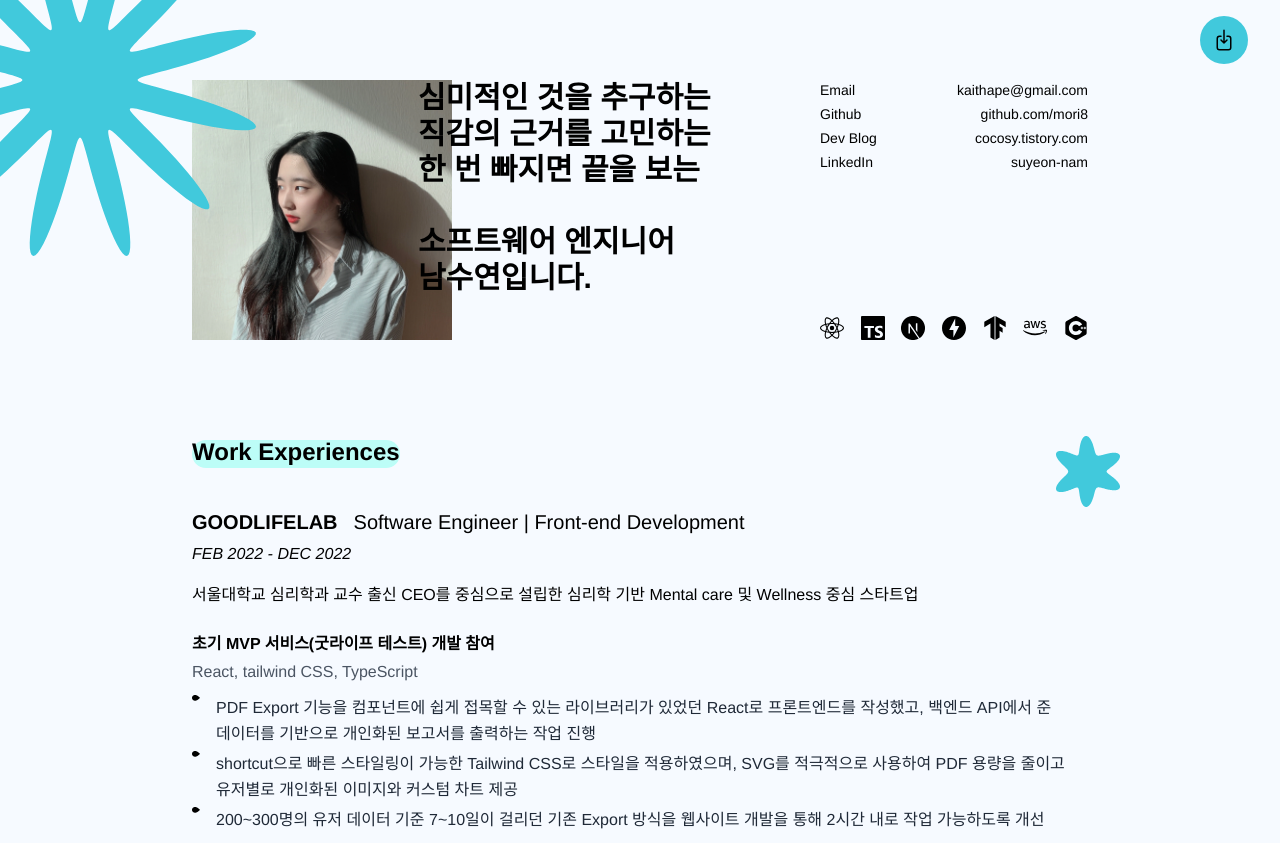
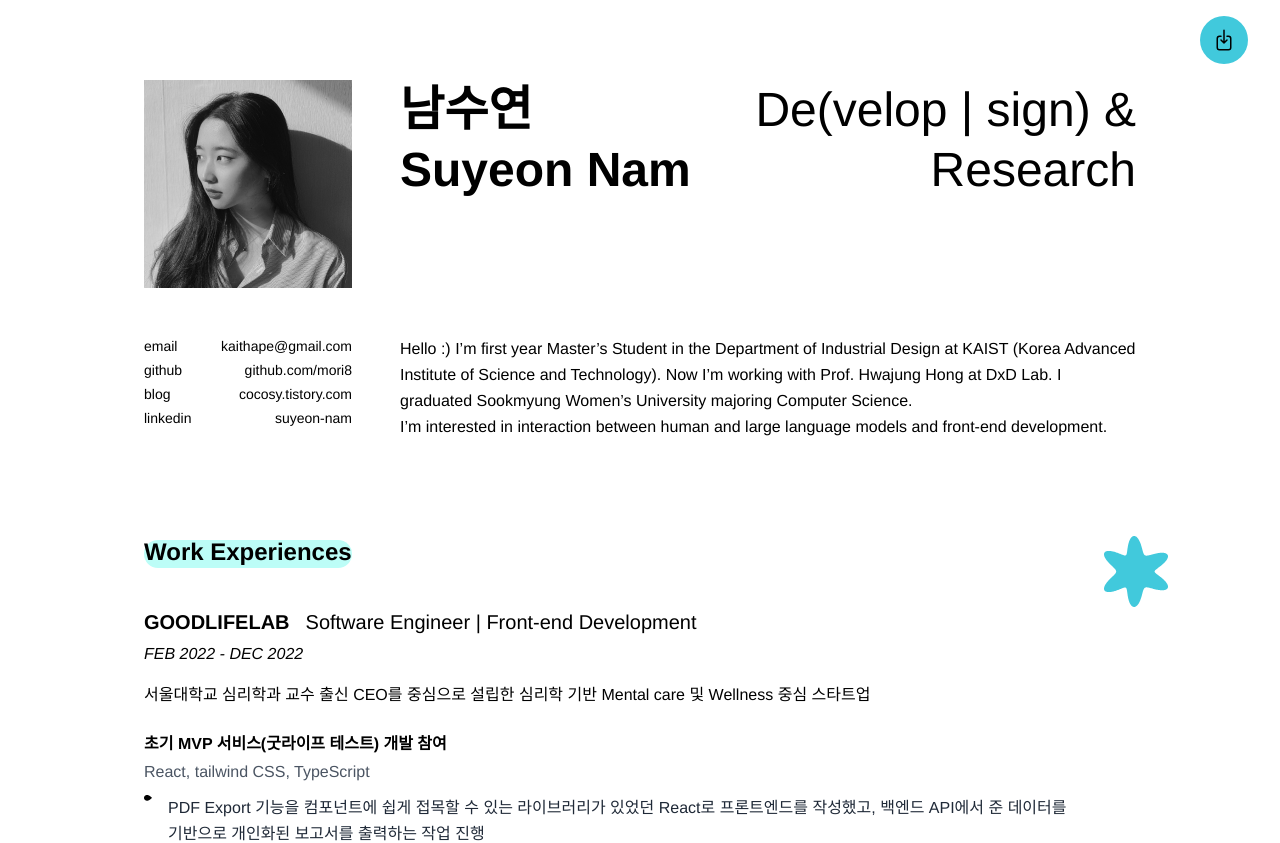
Before and after one commit to mori8/resume, a Next.js app: page / in a window 1280 px wide. Shown: the top 843 px of the page. Built offline with nearby package versions, Linux system fonts and the light colour scheme.

Commit message:
Update Header UI

```diff
--- a/components/atoms/Contacts.tsx
+++ b/components/atoms/Contacts.tsx
@@ -12,14 +12,18 @@ export default function Contacts({
   contactType,
   contactValue,
   className,
-  link
+  link,
 }: Props) {
   return (
-    <a href={link} target="_blank">
-      <div className={classNames("flex flex-row justify-between text-sm", className)}>
-        <div className="font-medium">{contactType}</div>
-        <div className="font-light">{contactValue}</div>
+    <div
+      className={classNames("flex flex-row justify-between text-sm", className)}
+    >
+      <div className="font-medium">{contactType}</div>
+      <div className="font-light">
+        <a href={link} target="_blank" className="hover:underline">
+          {contactValue}
+        </a>
       </div>
-    </a>
+    </div>
   );
 }
--- a/components/organisms/ResumeHeader.tsx
+++ b/components/organisms/ResumeHeader.tsx
@@ -1,107 +1,43 @@
 import * as React from "react";
 import Image from "next/image";
 import Contacts from "../atoms/Contacts";
+import introduction from "../../data/introduction.json";
 
 export interface IResumeHeaderProps {}
 
 export default function ResumeHeader(props: IResumeHeaderProps) {
   return (
-    <header className="flex flex-row justify-between">
-      <div className="flex-[3] relative">
+    <header className="grid grid-cols-[208px_1fr] gap-12">
+      <div className="w-full">
         <Image
-          src="/images/profile.webp"
+          src={introduction.profileImage}
           alt="profile"
-          width={260}
-          height={260}
-        />
-        <div className="absolute z-100 h-[22rem] w-[22rem] -top-44 -left-72">
-          <Image
-            src="/images/big-flower.svg"
-            alt="profile"
-            layout="fill"
-            objectFit="cover"
+          width={208}
+          height={208}
         />
       </div>
+      <div className="text-5xl flex flex-row justify-between leading-tight">
+        <div className="flex-shrink-0 font-bold">
+          <h1 className="mb-4">{introduction.name}<br/>{introduction.englishName}</h1>
         </div>
-      <div className="flex-[3] font-bold text-3xl -ml-44 z-10">
-        심미적인 것을 추구하는
-        <br />
-        직감의 근거를 고민하는
-        <br />
-        한 번 빠지면 끝을 보는
-        <br />
-        <br />
-        소프트웨어 엔지니어
-        <br />
-        남수연입니다.
+        <div className="text-right">{introduction.interests}</div>
       </div>
-      <div className="flex-[2] flex flex-col justify-between">
+      <div className="flex flex-col justify-between">
         <div className="flex flex-col gap-1">
+          {introduction.contacts.map((contact, index) => (
             <Contacts
-            contactType="Email"
-            contactValue="kaithape@gmail.com"
-            link="mailto:kaithape@gmail.com"
+              key={index}
+              contactType={contact.type}
+              contactValue={contact.content}
+              link={contact.link}
             />
-          <Contacts
-            contactType="Github"
-            contactValue="github.com/mori8"
-            link="https://github.com/mori8"
-          />
-          <Contacts
-            contactType="Dev Blog"
-            contactValue="cocosy.tistory.com"
-            link="https://cocosy.tistory.com"
-          />
-          <Contacts
-            contactType="LinkedIn"
-            contactValue="suyeon-nam"
-            link="https://www.linkedin.com/in/suyeon-nam-2b65881aa/"
-          />
+          ))}
         </div>
-        <div className="flex flex-row justify-between">
-          <Image
-            src="/images/tech/react.svg"
-            alt="react"
-            width={24}
-            height={24}
-          />
-          <Image
-            src="/images/tech/typescript.svg"
-            alt="typescript"
-            width={24}
-            height={24}
-          />
-          <Image
-            src="/images/tech/nextjs.svg"
-            alt="nextjs"
-            width={24}
-            height={24}
-          />
-          <Image
-            src="/images/tech/fastapi.svg"
-            alt="fastapi"
-            width={24}
-            height={24}
-          />
-          <Image
-            src="/images/tech/tensorflow.svg"
-            alt="tensorflow"
-            width={24}
-            height={24}
-          />
-          <Image
-            src="/images/tech/aws.svg"
-            alt="aws"
-            width={24}
-            height={24}
-          />
-          <Image
-            src="/images/tech/c++.svg"
-            alt="c++"
-            width={24}
-            height={24}
-          />
       </div>
+      <div>
+        <p className="whitespace-pre-wrap leading-relaxed">
+          {introduction.introduction}
+        </p>
       </div>
     </header>
   );
--- a/components/templates/ResumeTemplate.tsx
+++ b/components/templates/ResumeTemplate.tsx
@@ -12,7 +12,7 @@ export interface IResumeTemplateProps {}
 
 export default function ResumeTemplate(props: IResumeTemplateProps) {
   return (
-    <div className="w-1/2 max-w-[72rem] min-w-[60rem] mx-auto h-full px-8 pt-20 relative">
+    <div className="w-1/2 max-w-[72rem] min-w-[66rem] mx-auto h-full px-8 pt-20 relative">
       <a href="/Suyeon-Nam-Resume.pdf" download>
         <RoundedButtonWithHoverMessage
           description="PDF로 다운로드"
--- a/data/introduction.json
+++ b/data/introduction.json
@@ -1,12 +1,13 @@
 {
   "name": "남수연",
   "englishName": "Suyeon Nam",
-  "contact": {
-    "email": "kaithape@gmail.com",
-    "github": "https://github.com/mori8",
-    "blog": "https://cocosy.tistory.com",
-    "linkedin": "https://www.linkedin.com/in/suyeon-nam-2b65881aa/"
-  },
+  "profileImage": "/images/profile-black.png",
+  "contacts": [
+    {"type": "email", "content": "kaithape@gmail.com", "link": "mailto:kaithape@gmail.com"},
+    {"type": "github", "content": "github.com/mori8", "link": "https://github.com/mori8"},
+    {"type": "blog", "content": "cocosy.tistory.com", "link": "https://cocosy.tistory.com"},
+    {"type": "linkedin", "content": "suyeon-nam", "link": "https://www.linkedin.com/in/suyeon-nam-2b65881aa/"}
+  ],
   "interests": "De(velop | sign)\n& Research",
-  "introduction": "Hello :) I’m first year Master’s Student in the Department of Industrial Design at KAIST(Korea Advanced Institute of Science and Technology). Now I’m working with Prof. Hwajung Hong at DxD Lab. I graduated Sookmyung Women’s University majoring Computer Science.\nI’m interested in interaction between human and large language models and front-end development."
+  "introduction": "Hello :) I’m first year Master’s Student in the Department of Industrial Design at KAIST (Korea Advanced Institute of Science and Technology). Now I’m working with Prof. Hwajung Hong at DxD Lab. I graduated Sookmyung Women’s University majoring Computer Science.\nI’m interested in interaction between human and large language models and front-end development."
 }
--- a/styles/globals.css
+++ b/styles/globals.css
@@ -5,7 +5,7 @@
 body {
   font-family: "Helvetica Neue", "Pretendard", sans-serif;
   word-break: keep-all;
-  background-color: #f6faff;
+  background-color: white;
   line-height: 1.8rem;
 }
 
```
Also changed, not shown: public/images/profile-black.png (added). Lines whose indentation alone changed are shown as unchanged.
